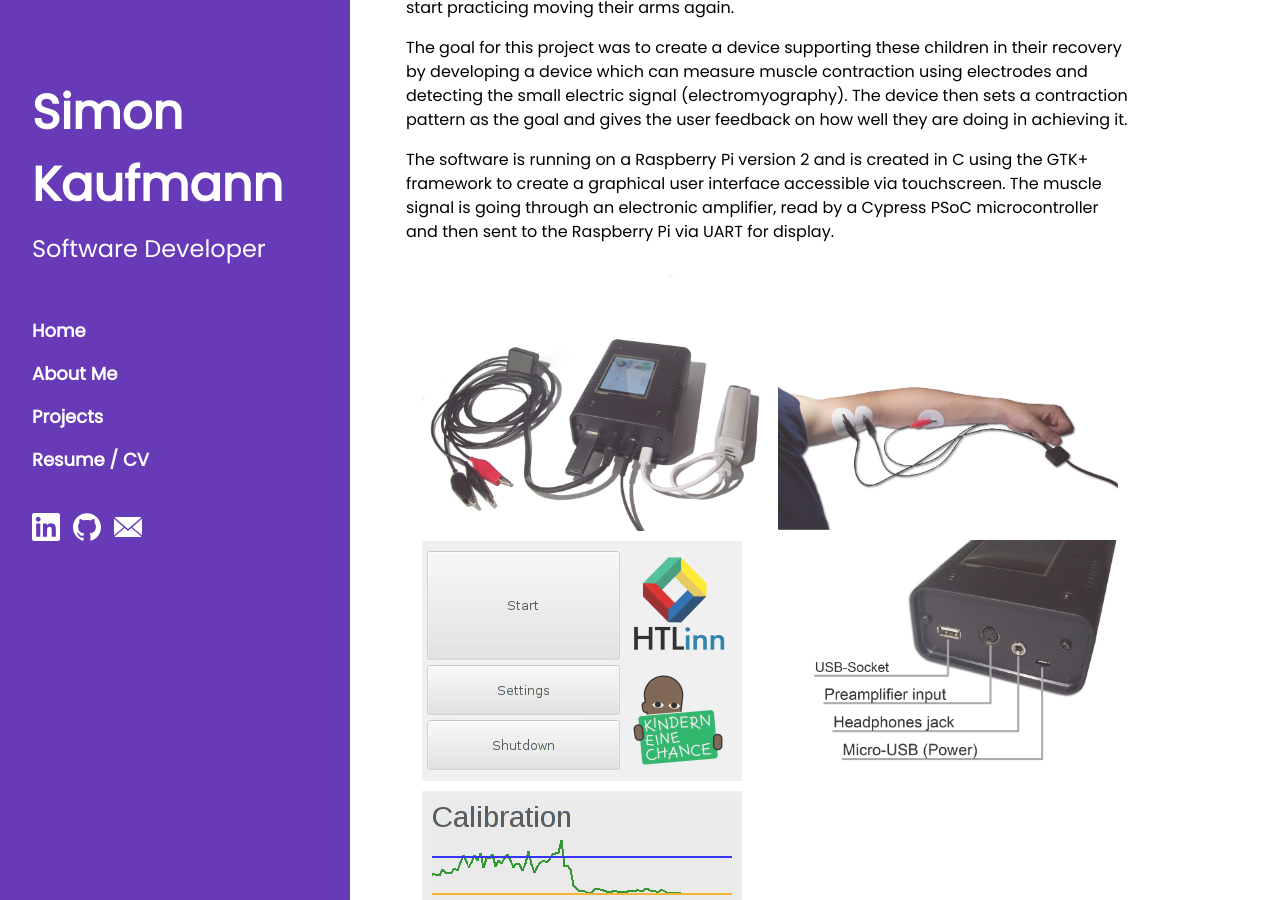
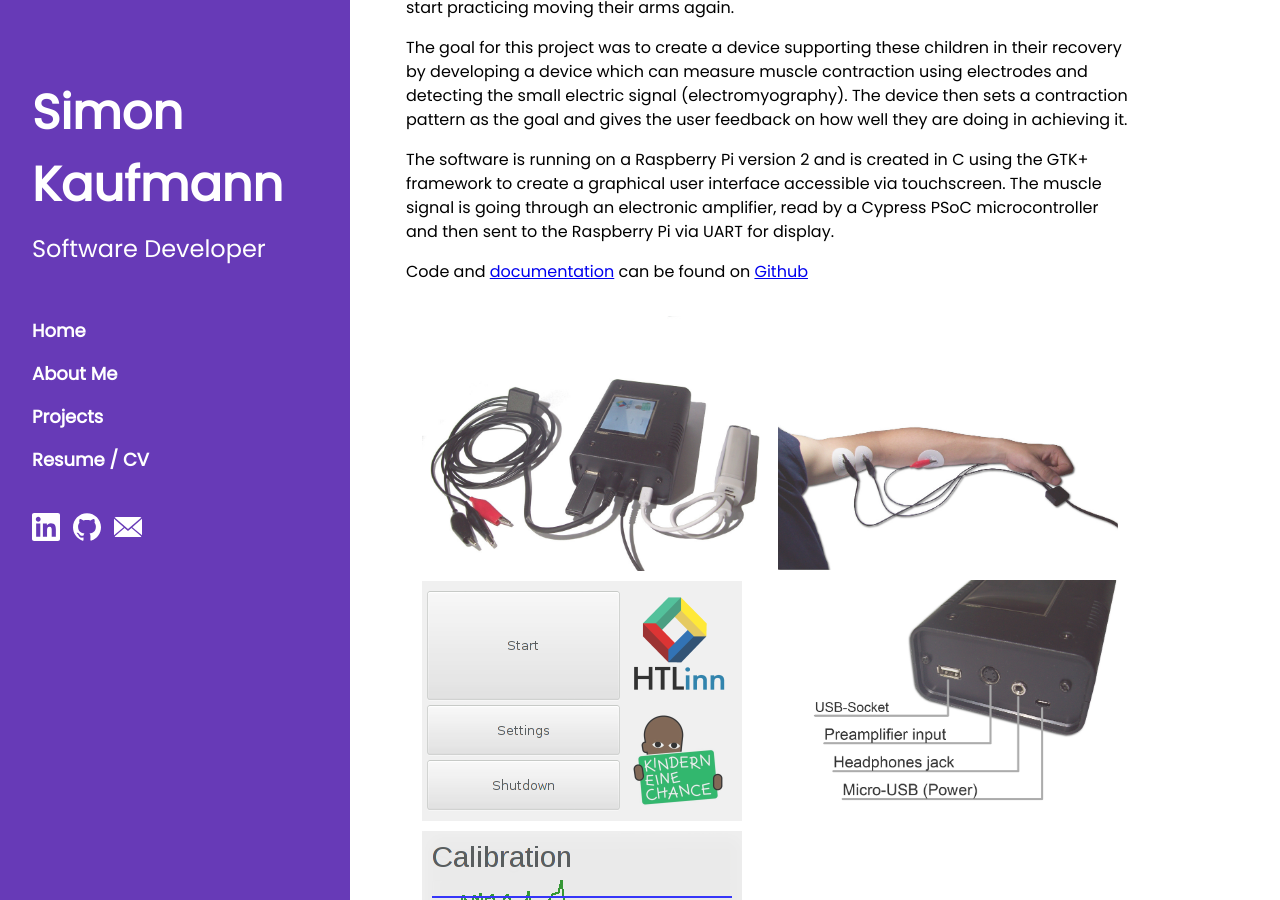
Before and after one commit to simonkaufmann/simonkaufmann.github.io, a Jekyll site: the page built from _posts/2018-03-04-bio-signal.md, in a window 1280 px wide and 900 px high, scrolled down 360 px. Built offline with Jekyll 4.4.1, drawn with Linux system fonts in a browser that asks for light colours.

Commit message:
Add links to bio signal

```diff
--- a/_posts/2018-03-04-bio-signal.md
+++ b/_posts/2018-03-04-bio-signal.md
@@ -18,6 +18,8 @@ the GTK+ framework to create a graphical user interface accessible via touchscre
 The muscle signal is going through an electronic amplifier, read by a Cypress
 PSoC microcontroller and then sent to the Raspberry Pi via UART for display.
 
+Code and [documentation](https://github.com/simonkaufmann/EMG-muscle-therapy-device/blob/master/manual/manual_emg_muscle_therapy_device.pdf) can be found on [Github](https://github.com/simonkaufmann/EMG-muscle-therapy-device)
+
 <div class="w3-row-padding">
 <div class="w3-half">
   <img src="/res/biosignal/setup.png" style="max-width: 100%;" onclick="onClick(this, '/res/biosignal/setup.png')"/>
```
